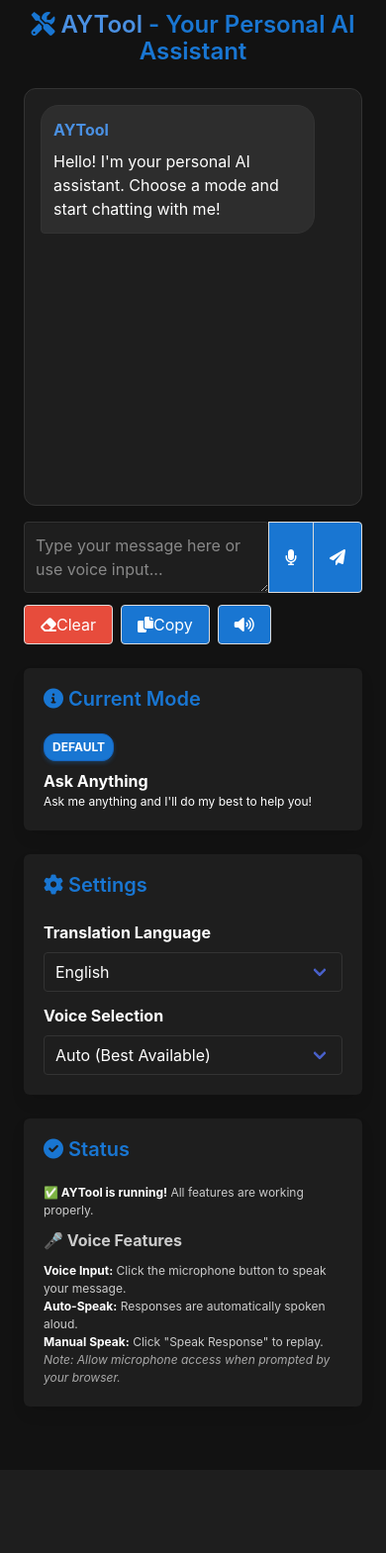
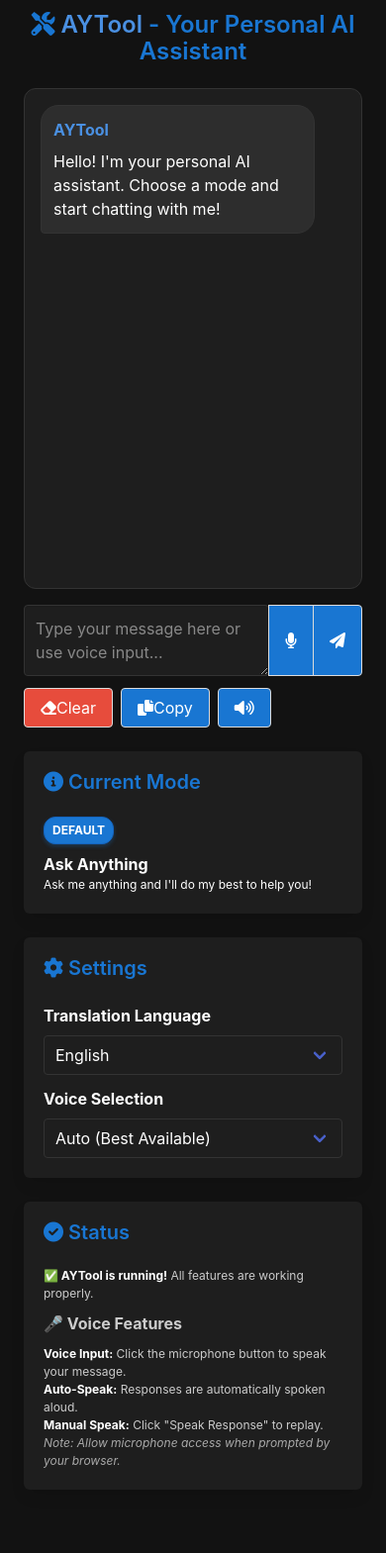
Before and after one commit to atulyadav128/translate, a Flask app: page / in a window 390 px wide. Shown: the part 570-2139 px from the top of the page at 99% size. Before the commit the page ends 2011 px from the top, so only its background shows below. Run offline with Flask 3, Linux system fonts and the light colour scheme; some libraries are stand-ins or nearby versions.

Commit message:
Fix PWA mobile layout - add forced mobile CSS and JavaScript detection

```diff
--- a/templates/index.html
+++ b/templates/index.html
@@ -269,6 +269,50 @@
                 height: 50vh;
                 margin-bottom: 1rem;
             }
+        }
+
+        /* Force mobile layout for PWA */
+        @media (max-width: 1024px) {
+            .columns {
+                flex-direction: column !important;
+                height: auto !important;
+            }
+            .column {
+                height: auto !important;
+                overflow-y: visible !important;
+            }
+            .column.is-3 {
+                width: 100% !important;
+                margin-bottom: 1rem;
+            }
+            .column.is-6 {
+                width: 100% !important;
+            }
+            .chat-container {
+                height: 60vh;
+                margin-bottom: 1rem;
+            }
+        }
+
+        /* Force mobile layout class */
+        .mobile-layout .columns {
+            flex-direction: column !important;
+            height: auto !important;
+        }
+        .mobile-layout .column {
+            height: auto !important;
+            overflow-y: visible !important;
+        }
+        .mobile-layout .column.is-3 {
+            width: 100% !important;
+            margin-bottom: 1rem;
+        }
+        .mobile-layout .column.is-6 {
+            width: 100% !important;
+        }
+        .mobile-layout .chat-container {
+            height: 60vh;
+            margin-bottom: 1rem;
         }
     </style>
 </head>
@@ -971,10 +1015,23 @@
             });
         }
 
+        // Force mobile layout for PWA
+        function forceMobileLayout() {
+            if (window.matchMedia('(max-width: 1024px)').matches ||
+                window.navigator.standalone ||
+                document.referrer.includes('android-app://')) {
+                document.body.classList.add('mobile-layout');
+            }
+        }
+
         // Initialize
         updateModeInfo();
         initSpeechRecognition();
         initVoiceSelection();
+        forceMobileLayout();
+
+        // Re-check on resize
+        window.addEventListener('resize', forceMobileLayout);
     </script>
 </body>
 </html>
```
